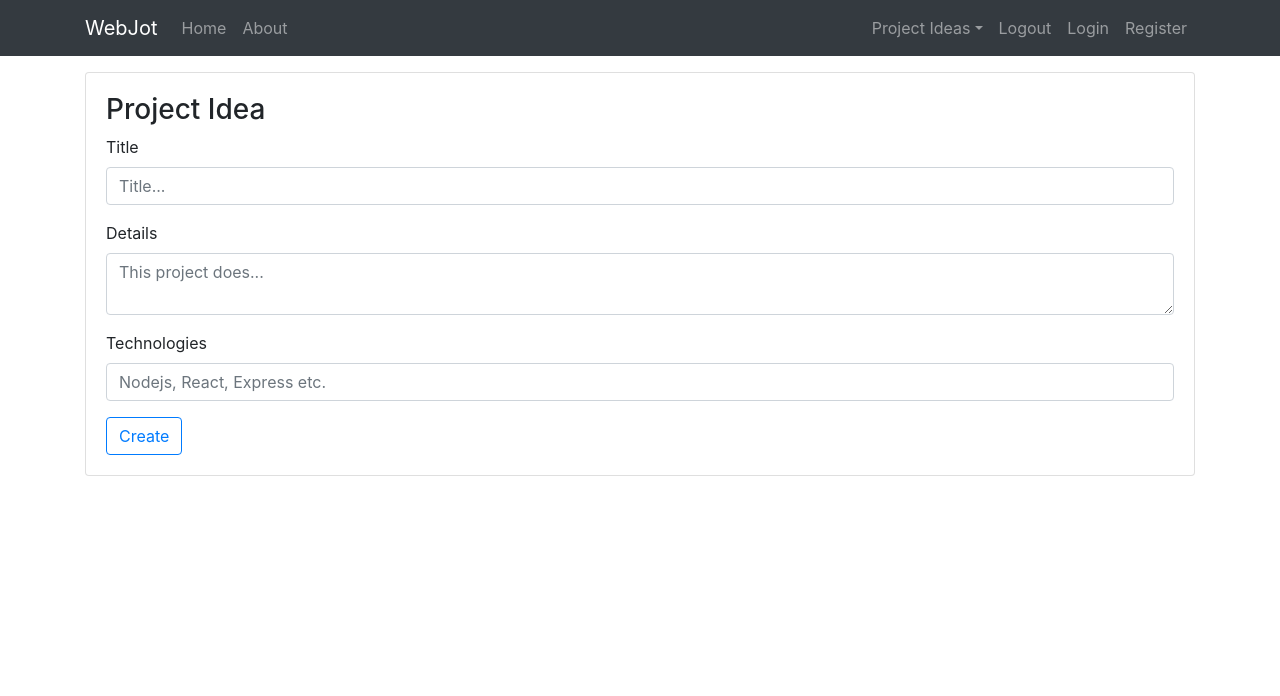
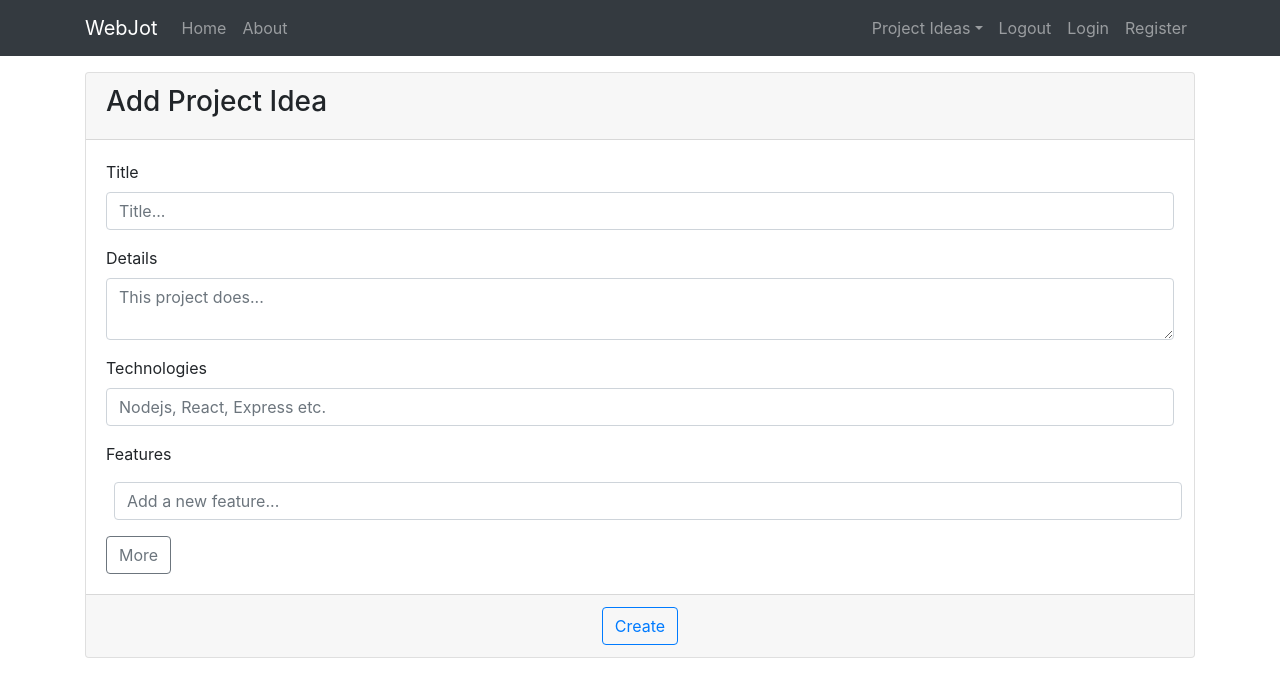
Before and after one commit to Nintendroid1/webjot, a React (Create React App) app in the folder client/: page /ideas/add in a window 1280 px wide. Shown: the top 696 px of the page. Built offline with nearby package versions, Linux system fonts and the light colour scheme.

Commit message:
new change

```diff
--- a/client/src/App.js
+++ b/client/src/App.js
@@ -10,6 +10,39 @@ import AddIdea from "./components/idea/AddIdea";
 import EditIdea from "./components/idea/EditIdea";
 
 class App extends Component {
+
+  state = {
+    ideas: [
+      {
+        title: 'Create a Blogging App',
+        content: 'Lorem ipsum dolor sit amet, consectetur adipisicing elit. Accusantium alias aut consectetur cum deleniti error ex expedita facere fugit illo, iure labore magni nam nisi odit omnis quae quas quasi quibusdam quos sit tenetur vitae. Dolorum magnam nobis tempore temporibus.',
+        technologies: 'Nodejs, React, Redux',
+        date: '3/29/2019',
+        features: [
+           'Users can register and login',
+           'Logged in user can added or edit post',
+           'Passport authentication used'
+        ]
+      },
+      {
+        title: 'Chatting App',
+        content: 'Lorem ipsum dolor sit amet, consectetur adipisicing elit. Accusantium alias aut consectetur cum deleniti error ex expedita facere fugit illo, iure labore magni nam nisi odit omnis quae quas quasi quibusdam quos sit tenetur vitae. Dolorum magnam nobis tempore temporibus.',
+        technologies: 'Nodejs, React, Socket.io',
+        date: '3/26/2019',
+        features: [
+          'Users can chat in private and public',
+          'Logged in user can add and edit their profile',
+          'Email Authentication'
+        ]
+      }
+    ]
+  };
+
+  addIdea = (newIdea) => {
+    console.log(newIdea);
+     this.setState({ideas: [...this.state.ideas, newIdea]})
+  };
+
   render() {
     return (
       <Router>
@@ -18,12 +51,22 @@ class App extends Component {
           <div className="container">
             <Switch>
               <Route exact path="/" component={Welcome}/>
-              <Route exact path="/users/login" component={Login}/>
-              <Route exact path="/users/register" component={Register}/>
               <Route exact path="/about" component={About}/>
-              <Route exact path="/ideas" component={Ideas}/>
-              <Route exact path="/ideas/add" component={AddIdea}/>
-              <Route exact path="/ideas/edit" component={EditIdea}/>
+              <Route exact path="/users/login">
+                <Login/>
+              </Route>
+              <Route exact path="/users/register">
+                <Register />
+              </Route>
+              <Route exact path="/ideas">
+                <Ideas ideas={this.state.ideas}/>
+              </Route>
+              <Route exact path="/ideas/add">
+                <AddIdea addIdea={this.addIdea}/>
+              </Route>
+              <Route exact path="/ideas/edit">
+                <EditIdea/>
+              </Route>
             </Switch>
           </div>
         </div>
--- a/client/src/components/idea/AddIdea.js
+++ b/client/src/components/idea/AddIdea.js
@@ -1,27 +1,98 @@
 import React, {Component} from 'react';
 
 class AddIdea extends Component {
+
+  constructor(props) {
+    super(props);
+    this.addFeatureInput = this.addFeatureInput.bind(this);
+    this.handleSubmit = this.handleSubmit.bind(this);
+    this.handleChange = this.handleChange.bind(this);
+  }
+
+  state = {
+    featureCount: 1,
+    title: '',
+    content: '',
+    technology: '',
+    feature0: ''
+  };
+
+  addFeatureInput() {
+    this.setState({featureCount: this.state.featureCount + 1});
+    let featureName = `feature${this.state.featureCount}`;
+    this.setState({[featureName]: ''})
+  }
+
+  handleSubmit(e) {
+    e.preventDefault();
+
+
+    const newIdea = {
+      title: this.state.title,
+      content: this.state.content,
+      technologies: this.state.technology,
+      features: [],
+      date: '000/000/0000'
+    };
+
+    let list = Object.keys(this.state);
+    let values =  Object.entries(this.state);
+
+    for(let i = 0; i < this.state.featureCount; i++) {
+      for(let j = 0; j < list.length; j++) {
+          if(`feature${i}` === list[j]) {
+            newIdea.features.push(values[j][1]);
+          }
+      }
+    }
+
+    this.props.addIdea(newIdea);
+  }
+
+  handleChange(e) {
+    this.setState({[e.target.name]: e.target.value})
+  }
+
   render() {
+
+    const features = [];
+
+    for(let i = 0; i < this.state.featureCount; i++) {
+      features.push(<input onChange={this.handleChange} key={i} type="text" className="form-control m-2" name={`feature${i}`} placeholder="Add a new feature..." required>
+      </input>)
+    }
+
     return (
-      <div className="card card-body">
-        <h3>Project Idea</h3>
-        <form action="/ideas" method="post">
-          <div className="form-group">
-            <label htmlFor="title">Title</label>
-            <input type="text" className="form-control" name="title"  placeholder="Title..." required>
-            </input>
+      <div className="card">
+        <form onSubmit={this.handleSubmit}>
+          <div className="card-header">
+            <h3>Add Project Idea</h3>
           </div>
-          <div className="form-group">
-            <label htmlFor="details">Details</label>
-            <textarea className="form-control" name="details"  placeholder="This project does..." required>
+          <div className="card-body">
+            <div className="form-group">
+              <label>Title</label>
+              <input onChange={this.handleChange} type="text" className="form-control" name="title"  placeholder="Title..." required>
+              </input>
+            </div>
+            <div className="form-group">
+              <label>Details</label>
+              <textarea onChange={this.handleChange} className="form-control" name="content"  placeholder="This project does..." required>
             </textarea>
+            </div>
+            <div className="form-group">
+              <label>Technologies</label>
+              <input onChange={this.handleChange} type="text" className="form-control" name="technology" placeholder="Nodejs, React, Express etc." required>
+              </input>
+            </div>
+              <div className="form-group" id="features">
+                <label>Features</label>
+                {features}
+              </div>
+            <button onClick={this.addFeatureInput} className="btn btn-outline-secondary">More</button>
           </div>
-          <div className="form-group">
-            <label htmlFor="title">Technologies</label>
-            <input type="text" className="form-control" name="technology" placeholder="Nodejs, React, Express etc." required>
-            </input>
+          <div className="card-footer text-center">
+            <button type="submit" className="btn btn-outline-primary ">Create</button>
           </div>
-          <button type="submit" className="btn btn-outline-primary">Create</button>
         </form>
       </div>
     );
--- a/client/src/components/idea/EditIdea.js
+++ b/client/src/components/idea/EditIdea.js
@@ -1,22 +1,62 @@
 import React, {Component} from 'react';
 
 class EditIdea extends Component {
+
+   constructor(props) {
+      super(props);
+      this.addFeature = this.addFeature.bind(this);
+   }
+
+   state = {
+      featureCount: 1
+   };
+
+   addFeature() {
+      this.setState({featureCount: this.state.featureCount + 1});
+   }
+
    render() {
+
+      const features = [];
+
+      for(let i = 0; i < this.state.featureCount; i++) {
+         features.push(<input type="text" className="form-control m-2" name="feature" placeholder="Add a new feature..." required>
+         </input>)
+      }
+
       return (
-      <div className="card card-body">
-        <h3>Edit Video Idea</h3>
-        <form action="/ideas/{{idea.id}}?_method=PUT" method="post">
+         <div className="card">
+            <div className="card-header">
+               <h3>Edit Project Idea</h3>
+            </div>
+            <div className="card-body">
+               <form action="/ideas" method="post">
                   <div className="form-group">
-              <label>Title</label>
-              <input type="text" className="form-control" name="title" value="{{idea.title}}" required>
+                     <label htmlFor="title">Title</label>
+                     <input type="text" className="form-control" name="title"  placeholder="Title..." required>
                      </input>
                   </div>
                   <div className="form-group">
-              <label>Details</label>
-              <textarea className="form-control" name="details" required>Idea Detail</textarea>
+                     <label htmlFor="details">Details</label>
+                     <textarea className="form-control" name="details"  placeholder="This project does..." required>
+            </textarea>
                   </div>
-            <button type="submit" className="btn btn-outline-primary">Submit</button>
+                  <div className="form-group">
+                     <label htmlFor="title">Technologies</label>
+                     <input type="text" className="form-control" name="technology" placeholder="Nodejs, React, Express etc." required>
+                     </input>
+                  </div>
+                  <div className="form-group" id="features">
+                     <label htmlFor="title">Features</label>
+                     {features}
+                  </div>
+                  <button onClick={this.addFeature} className="btn btn-outline-secondary">More</button>
+
                </form>
+            </div>
+            <div className="card-footer text-center">
+               <button type="submit" className="btn btn-outline-primary ">Create</button>
+            </div>
          </div>
       );
    }
--- a/client/src/components/idea/Idea.js
+++ b/client/src/components/idea/Idea.js
@@ -2,23 +2,24 @@ import React, {Component} from 'react';
 
 class Idea extends Component {
   render() {
+     const {idea} = this.props;
     return (
       <div className="card mb-5">
         <div className="card-header p-4">
-          <h3 className="">Create a Blogging App </h3>
-          <span  className=""> Posted on 3/29/2019</span>
+          <h3 className="">{idea.title}</h3>
+          <span  className=""> Posted on {idea.date}</span>
         </div>
         <div className="card-body p-4">
-          <p className="card-text lead">Lorem ipsum dolor sit amet, consectetur adipisicing elit. Accusantium alias aut consectetur cum deleniti error ex expedita facere fugit illo, iure labore magni nam nisi odit omnis quae quas quasi quibusdam quos sit tenetur vitae. Dolorum magnam nobis tempore temporibus.</p>
+          <p className="card-text lead">{idea.content}</p>
           <h5 className="mb-3">Features</h5>
           <ul className="list-group list-group-flush">
-            <li className="list-group-item">Users can register and login</li>
-            <li className="list-group-item">Logged in user can added or edit post</li>
-            <li className="list-group-item">Passport authentication used</li>
+             {idea.features.map(feature => {
+                return <li key={feature} className="list-group-item">{feature}</li>
+             })}
           </ul>
           <br/>
           <h5 className="mb-3">Technologies</h5>
-          <span className="lead">Nodejs, React, Redux</span>
+          <span className="lead">{idea.technologies}</span>
         </div>
         <div className="card-footer p-4">
           <button className="btn btn-outline-dark btn-block mb-2">Edit</button>
--- a/client/src/components/idea/Ideas.js
+++ b/client/src/components/idea/Ideas.js
@@ -3,11 +3,12 @@ import Idea from "./Idea";
 
 class Ideas extends Component {
   render() {
+     console.log(this.props.ideas);
     return (
       <div>
-        <Idea/>
-        <Idea/>
-        <Idea/>
+         {this.props.ideas.map(idea => {
+            return <Idea key={idea.title} idea={idea}/>
+         })}
       </div>
     );
   }
--- a/client/src/components/layout/Welcome.js
+++ b/client/src/components/layout/Welcome.js
@@ -2,7 +2,7 @@ import React, {Component} from 'react';
 
 class Welcome extends Component {
   render() {
-    return (
+     return (
         <div className="jumbotron text-center">
           <h1 className="display-3">WebJot</h1>
           <p className="lead">Jot down ideas for your next web app project</p>
```
Lines whose indentation alone changed are shown as unchanged.
